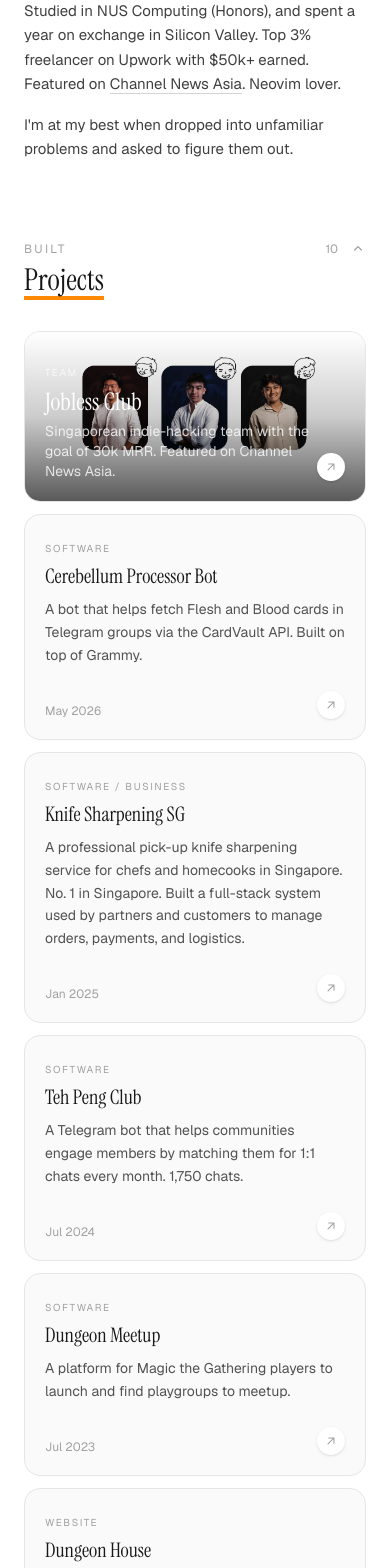
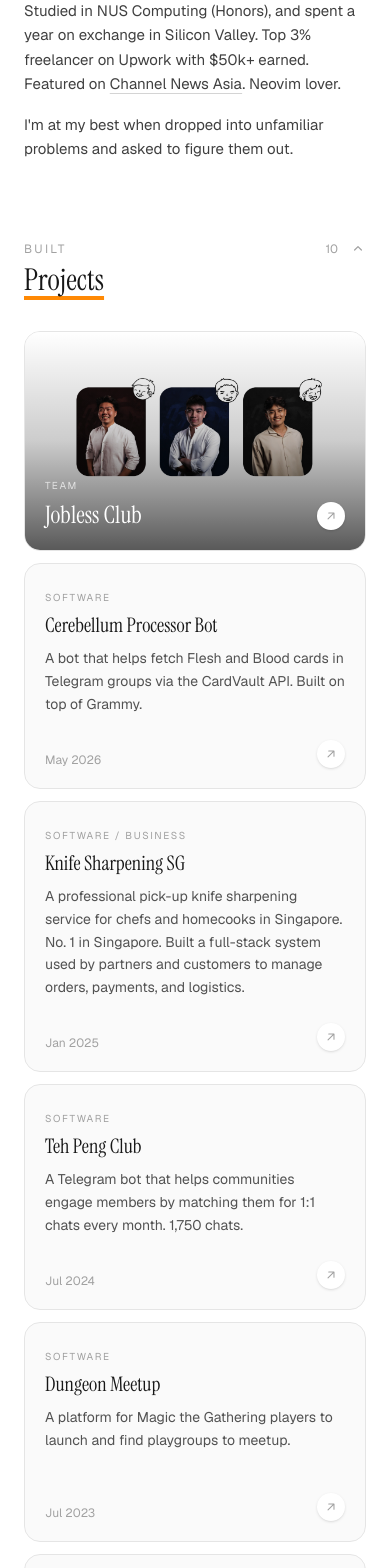
Before and after one commit to seantanyurong/seantanyurong_website, a Next.js app: page / in a window 390 px wide. Shown: the part 432-2000 px from the top of the page. Built offline with nearby package versions, Linux system fonts and the light colour scheme.

Commit message:
feat: add min height

```diff
--- a/src/components/ProjectsGrid.tsx
+++ b/src/components/ProjectsGrid.tsx
@@ -39,7 +39,7 @@
       href={project.url}
       target="_blank"
       rel="noreferrer"
-      className="group relative flex h-full min-h-[160px] flex-col justify-between rounded-2xl border border-neutral-200 bg-neutral-50 p-5 transition-all hover:-translate-y-0.5 hover:border-neutral-300 hover:bg-white hover:shadow-sm focus-visible:ring-2 focus-visible:ring-blue-300 focus-visible:outline-none"
+      className="group relative flex h-full min-h-[220px] flex-col justify-between rounded-2xl border border-neutral-200 bg-neutral-50 p-5 transition-all hover:-translate-y-0.5 hover:border-neutral-300 hover:bg-white hover:shadow-sm focus-visible:ring-2 focus-visible:ring-blue-300 focus-visible:outline-none"
     >
       <div>
         {kind && (
@@ -83,7 +83,7 @@
       href={project.url}
       target="_blank"
       rel="noreferrer"
-      className="group relative isolate flex aspect-[2/1] flex-col justify-end overflow-hidden rounded-2xl border border-neutral-200 bg-neutral-50 transition-all hover:-translate-y-0.5 hover:shadow-md focus-visible:ring-2 focus-visible:ring-blue-300 focus-visible:outline-none sm:col-span-2"
+      className="group relative isolate flex min-h-[220px] flex-col justify-end overflow-hidden rounded-2xl border border-neutral-200 bg-neutral-50 transition-all hover:-translate-y-0.5 hover:shadow-md focus-visible:ring-2 focus-visible:ring-blue-300 focus-visible:outline-none sm:aspect-[2/1] sm:col-span-2"
     >
       <Image
         src={project.image!}
@@ -103,7 +103,7 @@
           )}
           <h3 className="mt-1 font-serif text-2xl leading-tight">{name}</h3>
           {project.description && (
-            <p className="mt-1 max-w-md text-sm text-white/80">
+            <p className="mt-1 hidden max-w-md text-sm text-white/80 sm:block">
               {project.description}
             </p>
           )}
```
